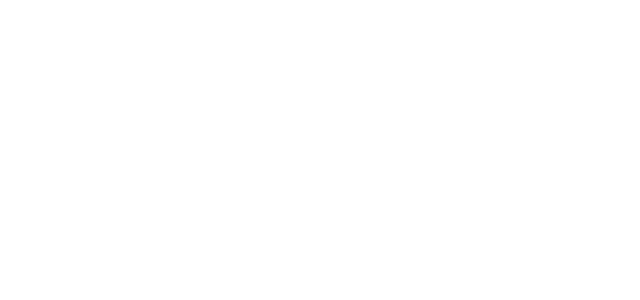
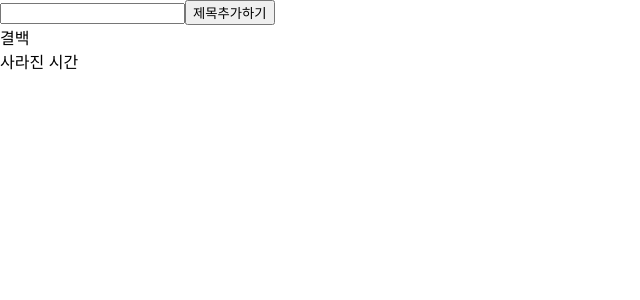
Before and after one commit to I-like-the-movie-movie/ALIKE-d-MOVIE-MOVIE, a React (Create React App) app in the folder alikemovie/: page /post2 in a window 1280 px wide. Before the commit this address had no page. Shown: the top 300 px of the page, without its empty margins (0-640 px from the left). Built offline with nearby package versions, Linux system fonts and the light colour scheme; data requests are answered from the project's data file.

Commit message:
안됨 ㅋㅋ

```diff
--- a/alikemovie/db.json
+++ b/alikemovie/db.json
@@ -15,8 +15,52 @@
       "content": "한적한 소도시의 시골마을, 남들에게 숨기고 싶은 비밀을 지닌 채 지방 근무를 자청한 교사 부부에게 예기치 않은 불행이 닥치고,  사건 수사를 담당하게 된 형구는 마을 사람들의 수상한 낌새를 눈치채고 단서를 추적한다.  사건해결에 자신만만하던 형구는 수사과정에서 하루 아침에 자신의 삶이 송두리째 뒤바뀌는 충격적인 상황에 빠지게 된다.  집도, 가족도, 직업도 내가 알던 모든 것이 사라졌다. 과연 그는 자신의 삶을 되찾을 수 있을 것인가."
     },
     {
-      "movie_title": "sdfsdf",
+      "function () { [native code] }": "",
       "id": 3
+    },
+    {
+      "function () { [native code] }": "",
+      "id": 4
+    },
+    {
+      "function () { [native code] }": "",
+      "id": 5
+    },
+    {
+      "function () { [native code] }": "",
+      "id": 6
+    },
+    {
+      "function () { [native code] }": "",
+      "id": 7
+    },
+    {
+      "function () { [native code] }": "",
+      "id": 8
+    },
+    {
+      "function () { [native code] }": "",
+      "id": 9
+    },
+    {
+      "function () { [native code] }": "",
+      "id": 10
+    },
+    {
+      "function () { [native code] }": "",
+      "id": 11
+    },
+    {
+      "function () { [native code] }": "",
+      "id": 12
+    },
+    {
+      "function () { [native code] }": "",
+      "id": 13
+    },
+    {
+      "function () { [native code] }": "",
+      "id": 14
     }
   ],
   "home": [
--- a/alikemovie/package.json
+++ b/alikemovie/package.json
@@ -7,6 +7,7 @@
     "@testing-library/jest-dom": "^5.14.1",
     "@testing-library/react": "^13.0.0",
     "@testing-library/user-event": "^13.2.1",
+    "axios": "^0.27.2",
     "global": "^4.4.0",
     "json-server": "^0.17.0",
     "react": "^18.2.0",
--- a/alikemovie/src/App.js
+++ b/alikemovie/src/App.js
@@ -1,10 +1,10 @@
-import React, { useSelector } from 'react';
-import { BrowserRouter, Route, Routes } from 'react-router-dom';
-import Home from './components/Home';
+import React, { useSelector } from "react";
+import { BrowserRouter, Route, Routes } from "react-router-dom";
+import Home from "./components/Home";
 // import List from './components/List';
-import List2 from './components/List2';
-import Post from './components/Post';
-import Review from './components/Review';
+import List2 from "./components/List2";
+import Post2 from "./components/Post2";
+import Review from "./components/Review";
 
 // const App = () => {
 //   return (
@@ -19,12 +19,11 @@
   return (
     <BrowserRouter>
       <Routes>
-        <Route path='/' element={<Home />}></Route>
-        <Route path='/post' element={<Post />}></Route>
-        <Route path='/list2' element={<List2 />}></Route>
-        <Route path='/review' element={<Review />}></Route>
+        <Route path="/" element={<Home />}></Route>
+        <Route path="/post2" element={<Post2 />}></Route>
+        <Route path="/list2" element={<List2 />}></Route>
+        <Route path="/review" element={<Review />}></Route>
         <Route path="/review/:id" element={<Review />} />
-
       </Routes>
     </BrowserRouter>
   );
--- a/alikemovie/src/Redux/modules/reviewSlice.js
+++ b/alikemovie/src/Redux/modules/reviewSlice.js
@@ -8,21 +8,22 @@
   error: null,
 };
 
-export const __postReviews = createAsyncThunk('reviews/postReviews', async (payload, thunkAPI) => {
+export const __postReviews = createAsyncThunk('reviews/postReviews',
+  async (payload, thunkAPI) => {
   try {
-    const data = await axios.get('http://localhost:3001/reviews');
-    console.log('🚀 ~ const__postReviews=createAsyncThunk ~ data', data);
-    return thunkAPI.fulfillWithValue(data.data);
+    const data = await axios.post('http://localhost:3001/reviews');
+    return data.data
+    // return thunkAPI.fulfillWithValue(data.data);
   } catch (error) {
     console.log(error);
     return thunkAPI.rejectWithValue(error);
   }
 });
 
-export const __getReviews = createAsyncThunk('reviews/getReviews', async (payload, thunkAPI) => {
+export const __getReviews = createAsyncThunk('reviews/getReviews',
+async (payload, thunkAPI) => {
   try {
     const data = await axios.get('http://localhost:3001/reviews');
-    console.log(data);
     return thunkAPI.fulfillWithValue(data.data);
   } catch (error) {
     console.log(error);
@@ -46,13 +47,12 @@
       state.isLoading = false; // 에러가 발생했지만, 네트워크 요청이 끝났으니, false로 변경합니다.
       state.error = action.payload; // catch 된 error 객체를 state.error에 넣습니다.
     },
-    [__postReviews.rejected]: (state, action) => {
-      state.isLoading = true;
-      state.error = action.payload; // catch 된 error 객체를 state.error에 넣습니다.
+    [__postReviews.pending]: state => {
+      state.isLoading = true; // 네트워크 요청이 시작되면 로딩상태를 true로 변경합니다.
     },
-    [__postReviews.rejected]: (state, action) => {
-      state.isLoading = false;
-      state.error = action.payload; // catch 된 error 객체를 state.error에 넣습니다.
+    [__postReviews.fulfilled]: (state, action) => {
+      state.isLoading = false; // 네트워크 요청이 끝났으니, false로 변경합니다.
+      state.reviews = action.payload; // Store에 있는 todos에 서버에서 가져온 todos를 넣습니다.
     },
     [__postReviews.rejected]: (state, action) => {
       state.isLoading = false; // 에러가 발생했지만, 네트워크 요청이 끝났으니, false로 변경합니다.
--- a/alikemovie/src/components/Home.jsx
+++ b/alikemovie/src/components/Home.jsx
@@ -8,15 +8,31 @@
 import axios from 'axios';
 
 const Home = () => {
-  const test = 'test';
+  const [isOpen, setIsOpen] = useState(false);
+  const [review, setReview] = useState({
+    movie_title: '',
+  });
+  const [reviews, setReviews] = useState(null);
+
+  // const fetchReviews = async () => {
+  //   const { data } = await axios.get("http://localhost:3001/reviews");
+  //   setReviews(data);
+  // };
 
   const navigate = useNavigate();
+
+  const onSubmitHandler = review => {
+    axios.post('http://localhost:3001/reviews', review);
+  };
+
+  // useEffect(() => {
+  //   fetchReviews();
+  // }, []);
 
   return (
     <>
       <div className='home_wrap'>
         <img className='logo' src={Logo} alt='로고' />
-
         <div className='list_button'>
           <button
             className='now_movie_list'
@@ -29,7 +45,7 @@
           <button
             className='review_list'
             onClick={() => {
-              navigate('/post');
+              navigate('/post2');
             }}>
             리뷰쓰러 가기
           </button>
--- a/alikemovie/src/components/List2.jsx
+++ b/alikemovie/src/components/List2.jsx
@@ -1,7 +1,7 @@
+import { PayloadAction } from '@reduxjs/toolkit';
 import React, { useEffect } from 'react';
-import { PayloadAction } from '@reduxjs/toolkit';
 import { __getReviews } from '../Redux/modules/reviewSlice';
-import { reviewsSlice } from '../Redux/modules/reviewSlice';
+// import { reviewsSlice } from "../Redux/modules/reviewSlice";
 import { useDispatch, useSelector } from 'react-redux';
 import { useNavigate } from 'react-router-dom';
 
@@ -21,18 +21,24 @@
   if (error) {
     return <div>{error.message}</div>;
   }
-
   console.log({ reviews });
-  console.log({ reviewsSlice });
+  // console.log({ reviewsSlice });
+  // console.log({dispatch})
+  // console.log({PayloadAction})
 
   return (
     <div>
       <div>
         {reviews?.map(review => (
-          <div onClick={() => { navigate(`/review/${review.id}`);}}>
-            <div key={review.id}>{review.movie_title}</div>
-            <div key={review.id}>{review.picture}</div>
-            <div key={review.id}>{review.star}</div>
+          <div>
+            <div
+              onClick={() => {
+                navigate(`/review/${review.id}`);
+              }}>
+              <div key={review.id}>{review.movie_title}</div>
+              <div key={review.id}>{review.picture}</div>
+              <div key={review.id}>{review.star}</div>
+            </div>
           </div>
         ))}
       </div>
--- a/alikemovie/src/components/Post.jsx
+++ b/alikemovie/src/components/Post.jsx
@@ -2,10 +2,6 @@
 // import Modal from "react-modal";
 import React, { useEffect, useState } from 'react';
 import { useNavigate } from 'react-router-dom';
-// import './Home.css';
-// import Logo from '../assets/logo.svg';
-// import ModalReview from './Modals/ModalReview';
-// import List from './List';
 import styled from 'styled-components';
 import axios from 'axios';
 
@@ -38,6 +34,7 @@
         <form
           onSubmit={e => {
             console.log('ccc');
+
             // 👇 submit했을 때 브라우저의 새로고침을 방지합니다.
             e.preventDefault();
             console.log(review);
--- a/alikemovie/src/components/Post2.jsx
+++ b/alikemovie/src/components/Post2.jsx
@@ -1,61 +1,45 @@
+import axios from 'axios';
 import React, { useEffect, useState } from 'react';
-import styled from 'styled-components';
-import axios from 'axios';
-import { useNavigate } from 'react-router-dom';
+import { useDispatch, useSelector } from 'react-redux';
+import { __postReviews } from '../Redux/modules/reviewSlice';
 import { __getReviews } from '../Redux/modules/reviewSlice';
-import { __postReviews } from '../Redux/modules/reviewSlice';
-import { useDispatch, useSelector } from 'react-redux';
 
 function Post2() {
+  const [inputValue, setInputValue] = useState({ movie_title: '' });
   const dispatch = useDispatch();
-  const navigate = useNavigate();
 
   useEffect(() => {
-    dispatch(__getReviews);
-    dispatch(__postReviews);
-  }, [dispatch]);
-
-  const onSubmitHandler = review => {
-    console.log('aaaaa');
-    axios.post('http://localhost:3001/reviews', review);
-  };
+    dispatch(__getReviews(), __postReviews());
+  }, []);
 
   const { isLoading, error, reviews } = useSelector(state => state.reviews);
   if (isLoading) {
     return <div>로딩 중....</div>;
   }
-
   if (error) {
     return <div>{error.message}</div>;
   }
 
+  const onChange = e => {
+    const { movieTitle } = e.target;
+    console.log('🚀 ~ onChange ~ movieTitle', movieTitle);
+
+    // setInputValue({ movieTitle });
+  };
+
+  const onSubmitHandler = e => {
+    // const response = axios.post('http://localhost:3001/reviews', setInputValue);
+    // dispatch({type:'reviews', movie_title:'movieTitle'})
+    console.log('ggg');
+    // return __postReviews();
+  };
+
   return (
     <div>
-      <form
-        onSubmit={e => {
-          console.log('ccc');
-          // 👇 submit했을 때 브라우저의 새로고침을 방지합니다.
-          onSubmitHandler(__getReviews);
-          // e.preventDefault();
-        }}>
-        <input
-          type='text'
-          onChange={ev => {
-            const { value } = ev.target;
-            __postReviews({
-              ...__postReviews,
-              movie_title: value,
-            });
-          }}
-        />
-        <button>추가하기</button>
-        {/* <div>
-        {reviews?.map((review) => (
-          <div key={review.id}>{review.movie_title}</div>
-        ))}
-      </div> */}
+      <form onSubmit={onSubmitHandler()}>
+        <input type='text' onChange={onChange} />
+        <button>제목추가하기</button>
       </form>
-
       <div>
         {reviews?.map(review => (
           <div key={review.id}>{review.movie_title}</div>
```
Also changed, not shown: alikemovie/src/components/Review.jsx (+14 -27 lines), 1 other file (tests, documents, lock files or other folders).
